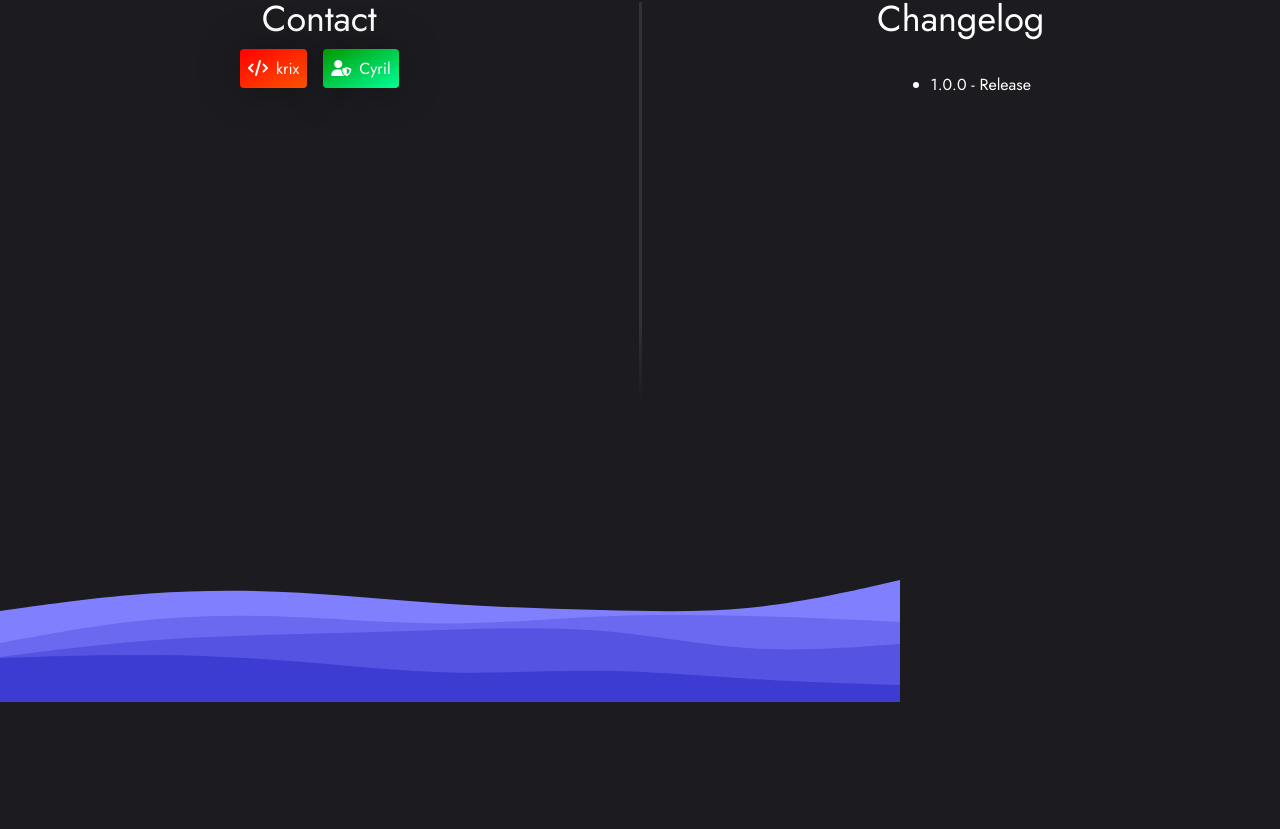
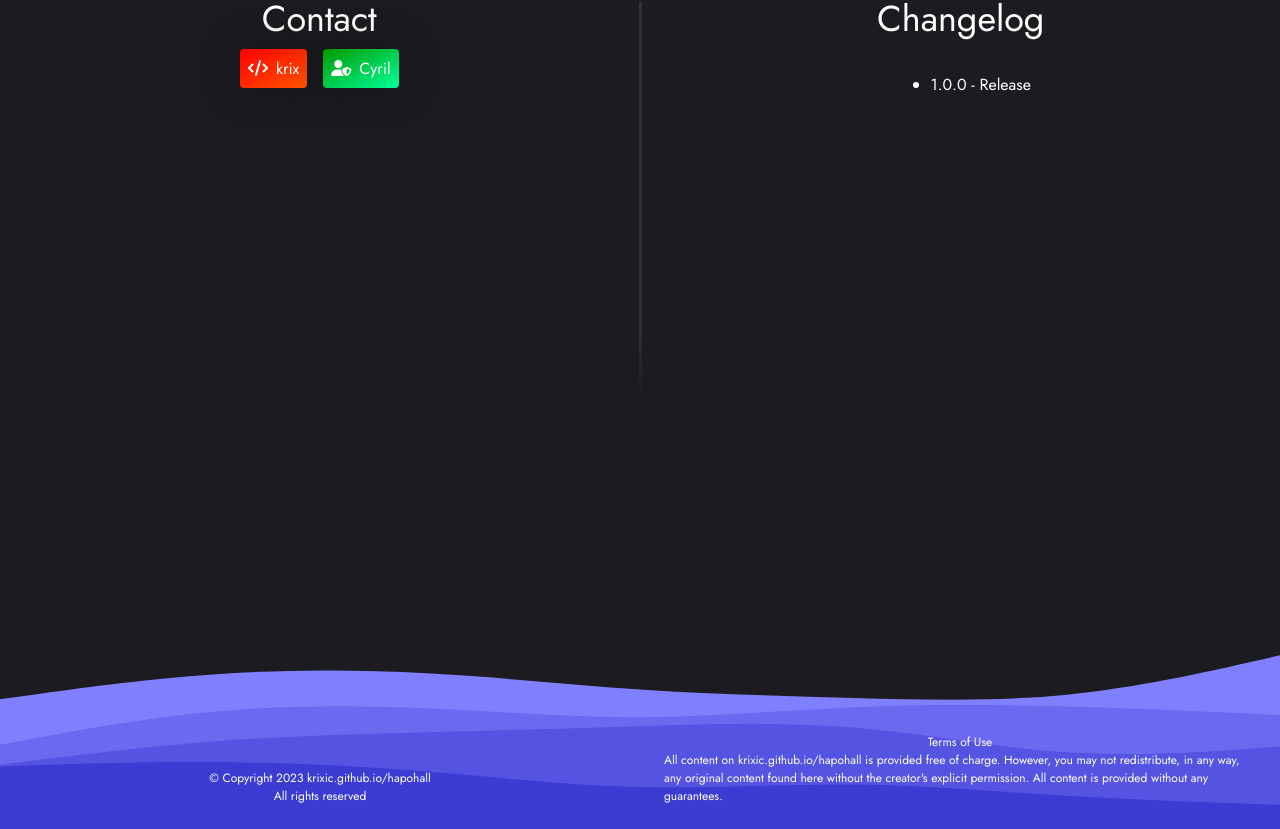
Before and after one commit to krixic/Hapo-Hall, a React (Vite) app: page / in a window 1280 px wide. Shown: the part 1114-1943 px from the top of the page. Before the commit the page ends 1816 px from the top, so only its background shows below. Built offline with nearby package versions, Linux system fonts and the light colour scheme.

Commit message:
Footer svg fix

```diff
--- a/src/components/footer/footer.css
+++ b/src/components/footer/footer.css
@@ -4,6 +4,7 @@
   background-repeat: no-repeat;
   background-position: bottom center;
   background-size: cover;
+  background-image: url(../../../public/layered-waves-haikei.svg);
   display: flex;
 }
 
--- a/src/components/footer/footer.jsx
+++ b/src/components/footer/footer.jsx
@@ -4,31 +4,6 @@ import "./footer.css";
 export const Footer = () => {
   return (
     <section className="footer-section">
-      <svg
-        id="visual"
-        viewBox="0 0 900 300"
-        width="900"
-        height="300"
-        xmlns="http://www.w3.org/2000/svg"
-        xmlns:xlink="http://www.w3.org/1999/xlink"
-        version="1.1"
-      >
-        <path
-          d="M0 209L25 205.5C50 202 100 195 150 191.5C200 188 250 188 300 190.7C350 193.3 400 198.7 450 202C500 205.3 550 206.7 600 208C650 209.3 700 210.7 750 205.7C800 200.7 850 189.3 875 183.7L900 178L900 301L875 301C850 301 800 301 750 301C700 301 650 301 600 301C550 301 500 301 450 301C400 301 350 301 300 301C250 301 200 301 150 301C100 301 50 301 25 301L0 301Z"
-          fill="#8080ff"
-        ></path>
-        <path
-          d="M0 241L25 236.3C50 231.7 100 222.3 150 217.7C200 213 250 213 300 215.2C350 217.3 400 221.7 450 221.5C500 221.3 550 216.7 600 214.5C650 212.3 700 212.7 750 214C800 215.3 850 217.7 875 218.8L900 220L900 301L875 301C850 301 800 301 750 301C700 301 650 301 600 301C550 301 500 301 450 301C400 301 350 301 300 301C250 301 200 301 150 301C100 301 50 301 25 301L0 301Z"
-          fill="#6b69f0"
-        ></path>
-        <path
-          d="M0 255L25 251.8C50 248.7 100 242.3 150 238.5C200 234.7 250 233.3 300 232C350 230.7 400 229.3 450 227.8C500 226.3 550 224.7 600 228.8C650 233 700 243 750 246.2C800 249.3 850 245.7 875 243.8L900 242L900 301L875 301C850 301 800 301 750 301C700 301 650 301 600 301C550 301 500 301 450 301C400 301 350 301 300 301C250 301 200 301 150 301C100 301 50 301 25 301L0 301Z"
-          fill="#5553e2"
-        ></path>
-        <path
-          d="M0 256L25 255.2C50 254.3 100 252.7 150 253C200 253.3 250 255.7 300 259.7C350 263.7 400 269.3 450 270.5C500 271.7 550 268.3 600 268.8C650 269.3 700 273.7 750 276.7C800 279.7 850 281.3 875 282.2L900 283L900 301L875 301C850 301 800 301 750 301C700 301 650 301 600 301C550 301 500 301 450 301C400 301 350 301 300 301C250 301 200 301 150 301C100 301 50 301 25 301L0 301Z"
-          fill="#3c3cd3"
-        ></path>
       <div className="layered-spacer">
         <div className="copyright">
           <div className="copyright-title">
@@ -39,14 +14,13 @@ export const Footer = () => {
         <div className="terms-of-use">
           <div className="terms-title">Terms of Use</div>
           <div className="terms-subtitle">
-              All content on krixic.github.io/hapohall is provided free of
-              charge. However, you may not redistribute, in any way, any
-              original content found here without the creator's explicit
-              permission. All content is provided without any guarantees.
+            All content on krixic.github.io/hapohall is provided free of charge.
+            However, you may not redistribute, in any way, any original content
+            found here without the creator's explicit permission. All content is
+            provided without any guarantees.
           </div>
         </div>
       </div>
-      </svg>
     </section>
   );
 };
```
Also changed, not shown: 1 other file (tests, documents, lock files or other folders). Lines whose indentation alone changed are shown as unchanged.
